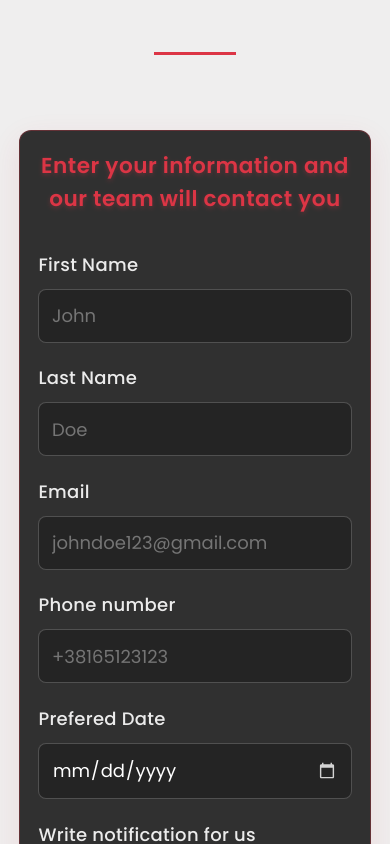
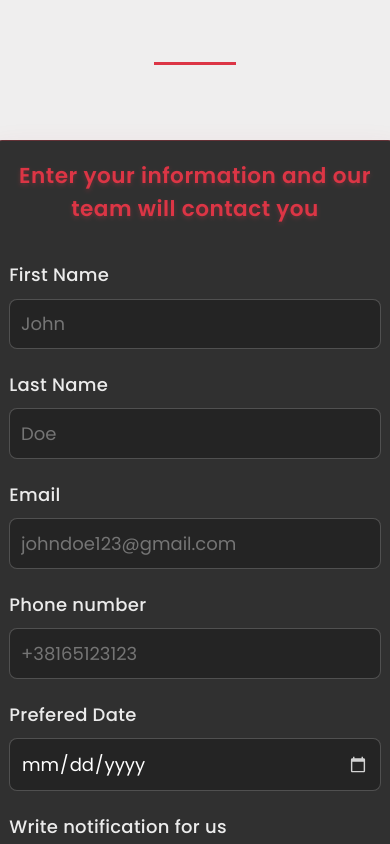
Before and after one commit to MarkoP00/wheels-car-detailing, a Vue app: page /#/contact in a window 390 px wide. Shown: the part 6980-7824 px from the top of the page. Built offline with nearby package versions, Linux system fonts and the light colour scheme.

Commit message:
Padding added on #contact section

```diff
--- a/src/components/UserForm.vue
+++ b/src/components/UserForm.vue
@@ -148,7 +148,7 @@ function closePopup() {
 
 <style scoped>
 #contact {
-  padding: 0px;
+  padding: 10px;
   /* added */
 }
 #contact main {
@@ -343,8 +343,11 @@ input[type="date"]::-webkit-calendar-picker-indicator:hover {
 }
 
 @media (max-width: 650px) {
+  #contact {
+    padding: 10px;
+  }
   .custom-form {
-    width: 85%;
+    width: 100%;
     padding: 1rem;
   }
 
@@ -360,7 +363,7 @@ input[type="date"]::-webkit-calendar-picker-indicator:hover {
 
   input,
   textarea {
-    padding: 0.7rem;
+    padding: 0.6rem;
   }
 }
 </style>
```
